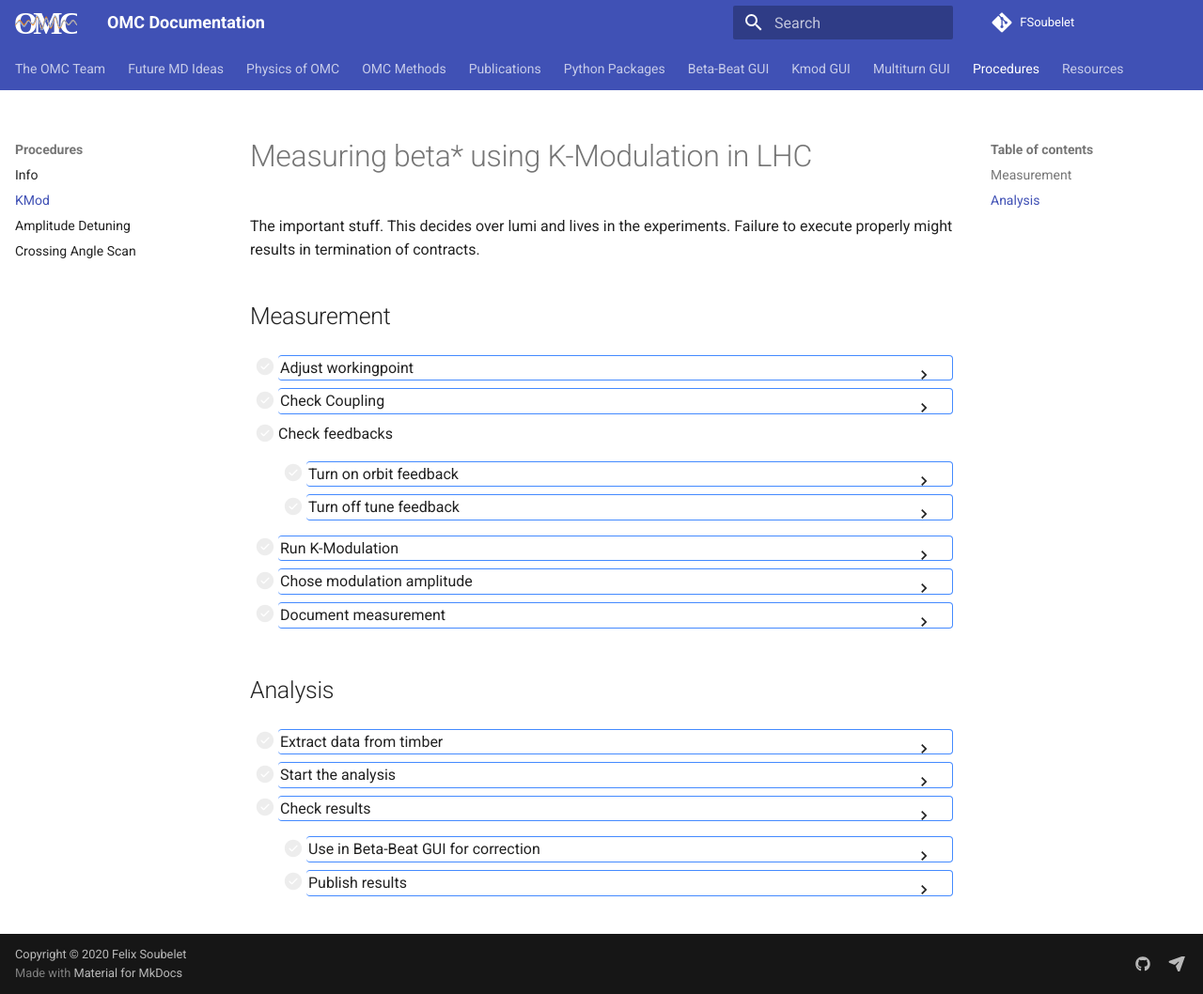
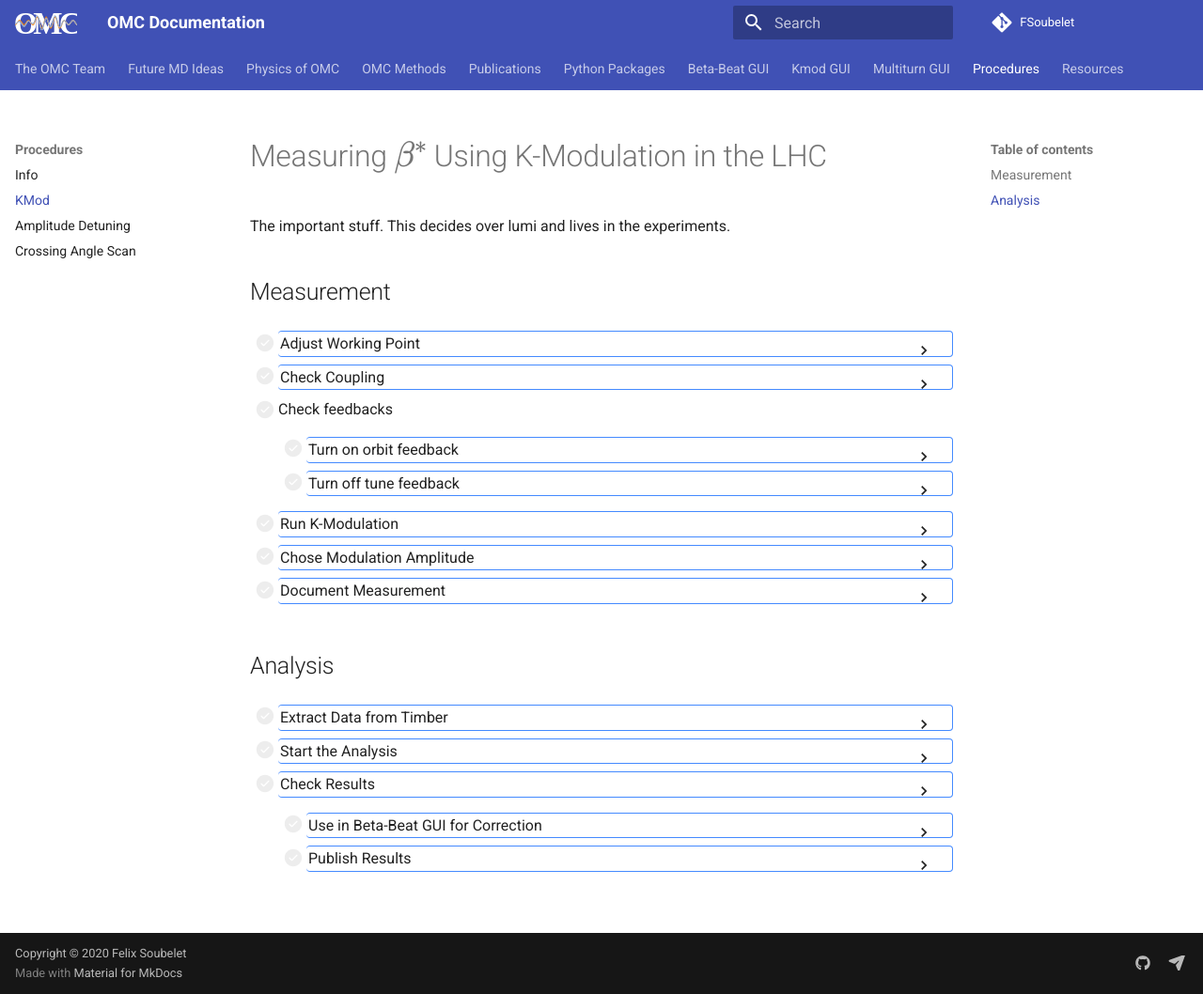
Before and after one commit to pylhc/pylhc.github.io, an MkDocs documentation site: the page built from docs/procedures/kmod.md, in a window 1280 px wide and 1058 px high. Shown: the whole window at 94% size. Built offline with MkDocs 1.6.1 and Material for MkDocs 9.7.7, drawn with Linux system fonts in a browser that asks for light colours; some of the changed lines change nothing that is shown.

Commit message:
typos and formatting

```diff
--- a/docs/procedures/kmod.md
+++ b/docs/procedures/kmod.md
@@ -1,16 +1,16 @@
-# Measuring beta* using K-Modulation in LHC
+# Measuring $\beta^{*}$ Using K-Modulation in the LHC
 
-The important stuff. This decides over lumi and lives in the experiments.
-Failure to execute properly might results in termination of contracts.
+The important stuff.
+This decides over lumi and lives in the experiments.
 
 ## Measurement
 
-- [ ] <details class="nodeco"><summary>Adjust workingpoint</summary>
-      <p> The tunes should be moved to a working point with a large tune separation, such as Q_x = 0.28/Q_y = 0.31, to allow for maximum modulation amplitude.
+- [ ] <details class="nodeco"><summary>Adjust Working Point</summary>
+      <p> The tunes should be moved to a working point with a large tune separation, such as $Q_x = 0.28 / Q_y = 0.31$, to allow for maximum modulation amplitude.
       </p></details>
 
 - [ ] <details class="nodeco"><summary>Check Coupling</summary>
-      <p> Perform quick check for C- to avoid influence from a possible closest tune approach.
+      <p> Perform quick check for $|C^{-}|$ to avoid influence from a possible closest tune approach.
       Also check for any unwanted local coupling bumps around the modulated quadrupole.
       </p></details>
 
@@ -18,7 +18,7 @@
 
     - [ ] <details class="nodeco"><summary>Turn on orbit feedback</summary>
         <p>In case of any (design) orbit excursion in the quadrupoles, enable orbit feedback to avoid a change of the CO around the ring.
-        Caveat: for the determination of the X-ing angles, OFB should be off.
+        Caveat: for the determination of the crossing angles, orbit feedback should be off.
         </p></details>
 
     - [ ] <details class="nodeco"><summary>Turn off tune feedback</summary>
@@ -29,47 +29,51 @@
       <p> Fire up the [K-Mod application][kmod_app].
        There two options are available:
       - IP Modulation : Runs a modulation on both quadrupoles closest to the selected IP.
-      - Single circuit modulation : Runs a modulation on a selected quadrupole circuit. Used for measuring the beta-functions in IR4, where BSRT is located.
+      - Single circuit modulation : Runs a modulation on a selected quadrupole circuit (used for measuring the beta-functions in IR4, where BSRT is located).
       </p>
       </details>
 
-    - [ ] <details class="nodeco"><summary>Chose modulation amplitude</summary>
+    - [ ] <details class="nodeco"><summary>Chose Modulation Amplitude</summary>
         <p> Choose a modulation current such that the change in tune is roughly 0.01.
         This can either be done by looking up old shifts with similar optics or by increasing the amplitude until satisfactory tune change is observed.
         Modulation frequency is chosen by the system, with higher modulation amplitude resulting in lower modulation frequency.
         </p></details>
 
-    - [ ] <details class="nodeco"><summary>Document measurement</summary>
-        <p> As no automatic logging of the modulation is implemented for now,
-        parameters should be logged in the logbook.
-        Parameters to log are: Start- and Endtime, Modulation current, IP, other comments such as beta*, status of the OFB, is significant tunejitter/-jump observed.
+    - [ ] <details class="nodeco"><summary>Document Measurement</summary>
+        <p> As no automatic logging of the modulation is implemented for now, parameters should be logged in the logbook.
+        Parameters to log are: `Starttime`, `Endtime`, `Modulation current`, `IP`, other comments such as $\beta^{*}$, status of the `OFB`, is significant tunejitter/-jump observed.
         </p></details>
 
 ## Analysis
 
-- [ ] <details class="nodeco"><summary>Extract data from timber</summary>
-      <p> After the analysis, a window should open to allow for extraction of the data from Timber.
+- [ ] <details class="nodeco"><summary>Extract Data from Timber</summary>
+      <p> After the analysis, a window should open to allow for extraction of the data from `Timber`.
       Alternatively, `Extract previous trim` can be used.
       Saving in a separate directory with a descriptive name is recommended (e.g. `Kmod_IPX_beta_beforeCorrection_starttime`) and should be added to the modulation logbook entry.
       </p></details>
 
-- [ ] <details class="nodeco"><summary>Start the analysis</summary>
-      <p> Run the python codes on the extracted timber data to get the beta you need.
-      As of now, only the Kmod analysis from Beta-Beat.src can be called from the K-Modulation GUI for the case of an analysis of an IP-Modulation.
-      Codes and some documentation may be found [for `python2`][kmod_python2]{target=_blank} and [for `python3`][kmod_python3]{target=_blank}.
+- [ ] <details class="nodeco"><summary>Start the Analysis</summary>
+      <p> Run the python codes on the extracted Timber data to get the $\beta$ you need.
+      As of now, only the Kmod analysis from `Beta-Beat.src` can be called from the K-Modulation GUI for the case of an analysis of an IP-Modulation.
+      Codes and some documentation may be found [for `Python2`][kmod_python2]{target=_blank} and [for `Python3`][kmod_python3]{target=_blank}.
       </p></details>
 
-- [ ] <details class="nodeco"><summary>Check results</summary>
-      <p> The results of the analysis should be located in the previously specified working directory and can be check by eye using a text editor of choice (not vim though).
+- [ ] <details class="nodeco"><summary>Check Results</summary>
+      <p> The results of the analysis should be located in the previously specified working directory and can be checked by eye using a text editor of choice.
       </p></details>
 
-    - [ ] <details class="nodeco"><summary>Use in Beta-Beat GUI for correction</summary>
-        <p> Using this [script][get_kmod_files_python2], the results can be brought in a form which is readable for the BBGUI and can then be used to calculate a correction.
+    - [ ] <details class="nodeco"><summary>Use in Beta-Beat GUI for Correction</summary>
+        <p> Using this [script][get_kmod_files_python2]{target=_blank}, the results can be brought in a form which is readable for the BBGUI and can then be used to calculate a correction.
         </p></details>
 
-    - [ ] <details class="nodeco"><summary>Publish results</summary>
-        <p> If results are satisfactory, both `python2` and `python3` should create a file called `lsa_results.tfs`, which can be uploaded using the LSA optics uploader for other user to access data.
+    - [ ] <details class="nodeco"><summary>Publish Results</summary>
+        <p> If results are satisfactory, both `Python2` and `Python3` should create a file called `lsa_results.tfs`, which can be uploaded using the LSA optics uploader for other users to access data.
         </p></details>
+
+
+*[CO]: Closed Orbit
+*[BSRT]: Beam Synchrotron Radiation Telescope
+*[LSA]: LHC Software Architecture
 
 [kmod_app]: #
 [get_kmod_files_python2]: https://github.com/pylhc/Beta-Beat.src/blob/master/kmod/gui2beta/get_kmod_files.py
```
Also changed, not shown: mkdocs.yml (line endings or trailing spaces).
